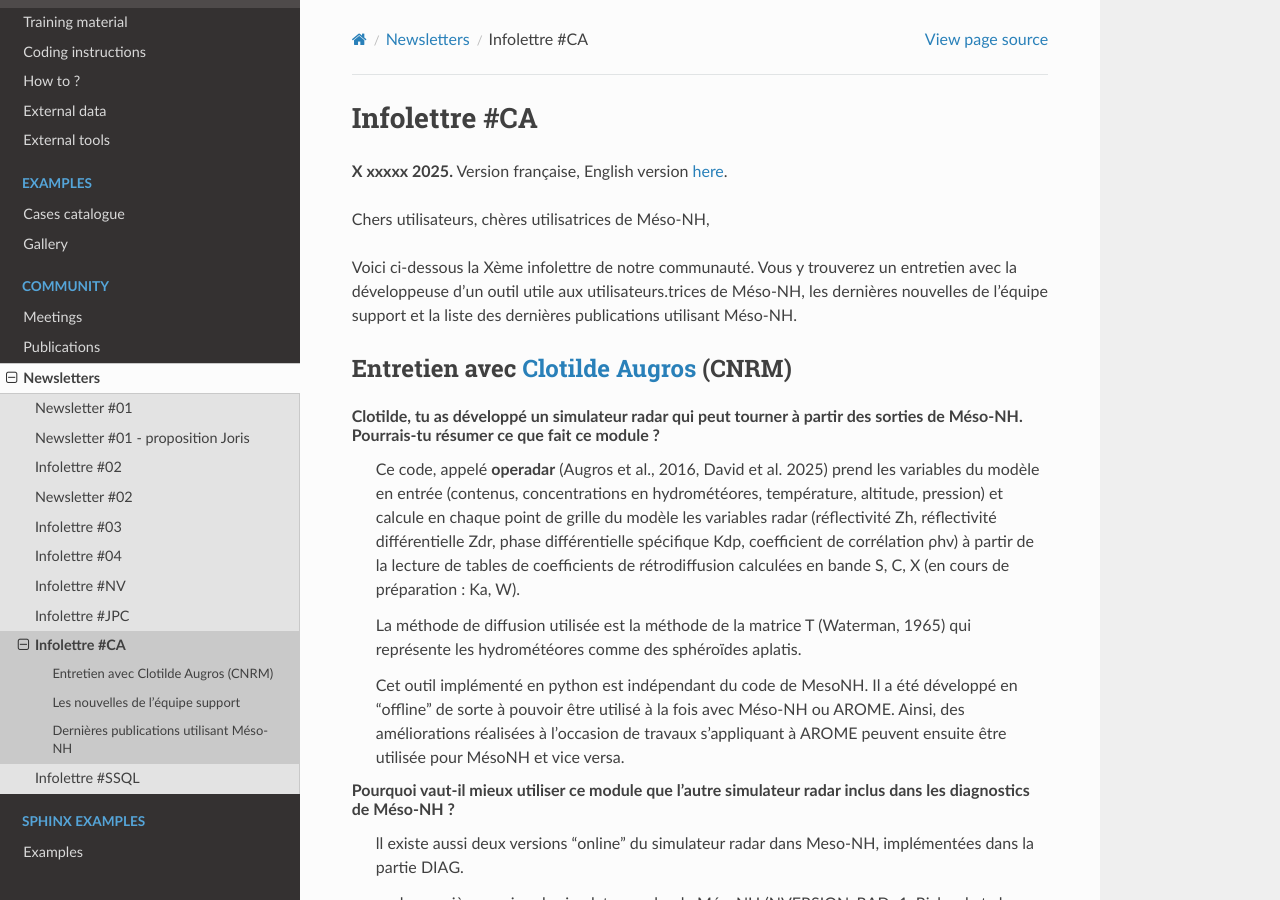
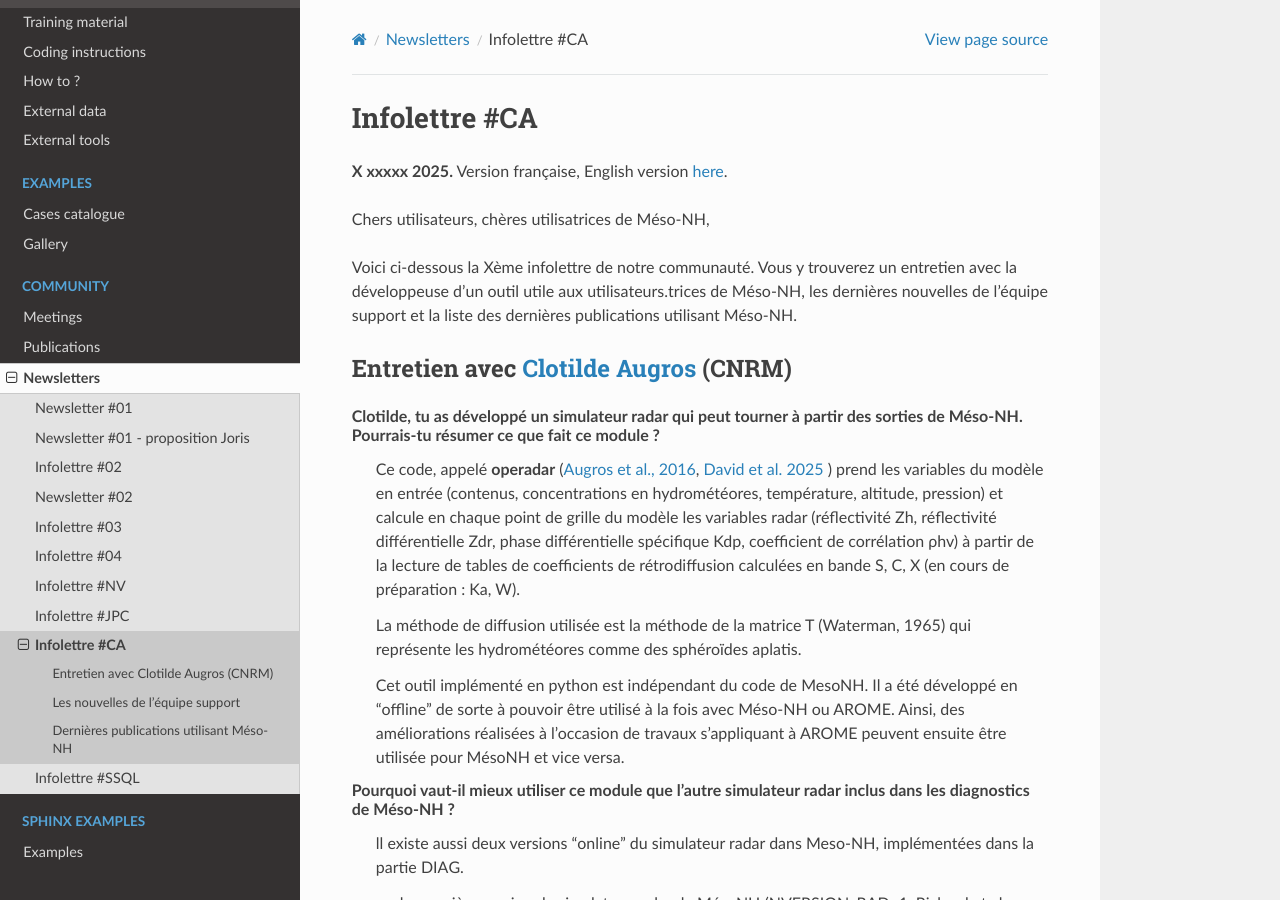
Before and after one commit to JorisPianezze/mesonh_beta_test_guide, a Sphinx documentation site: the page built from docs/source/community/newsletters/newsletter_CA.rst, in a window 1280 px wide and 900 px high. Built offline with Sphinx 7.4.7 and the Read the Docs theme 3.1.0, drawn with Linux system fonts in a browser that asks for light colours; pages that are not in the unit, such as notebooks, are missing from menus; part of the change alters nothing that is shown.

```diff
--- a/docs/source/community/newsletters/newsletter_CA.rst
+++ b/docs/source/community/newsletters/newsletter_CA.rst
@@ -12,7 +12,7 @@ Entretien avec `Clotilde Augros <mailto:clotilde.augros@meteo.fr>`_ (CNRM)
 ************************************************************************************
 
 Clotilde, tu as développé un simulateur radar qui peut tourner à partir des sorties de Méso-NH. Pourrais-tu résumer ce que fait ce module ?
-  Ce code, appelé **operadar** (Augros et al., 2016, David et al. 2025) prend les variables du modèle en entrée (contenus, concentrations en hydrométéores, température, altitude, pression) et calcule en chaque point de grille du modèle les variables radar (réflectivité Zh, réflectivité différentielle Zdr, phase différentielle spécifique Kdp, coefficient de corrélation ρhv) à partir de la lecture de tables de coefficients de rétrodiffusion calculées en bande S, C, X (en cours de préparation : Ka, W).
+  Ce code, appelé **operadar** (`Augros et al., 2016 <https://doi.org/10.1002/qj.2572>`_, `David et al. 2025 <https://doi.org/10.5194/egusphere-2025-685>`_ ) prend les variables du modèle en entrée (contenus, concentrations en hydrométéores, température, altitude, pression) et calcule en chaque point de grille du modèle les variables radar (réflectivité Zh, réflectivité différentielle Zdr, phase différentielle spécifique Kdp, coefficient de corrélation ρhv) à partir de la lecture de tables de coefficients de rétrodiffusion calculées en bande S, C, X (en cours de préparation : Ka, W).
 
   La méthode de diffusion utilisée est la méthode de la matrice T (Waterman, 1965) qui représente les hydrométéores comme des sphéroïdes aplatis.
 
```
